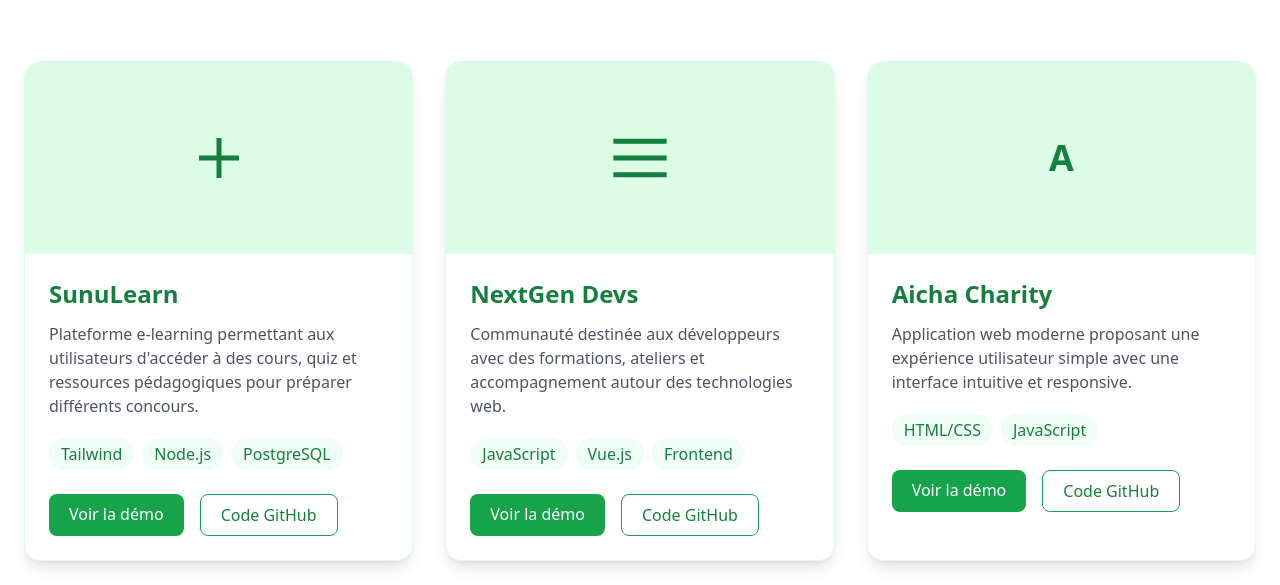
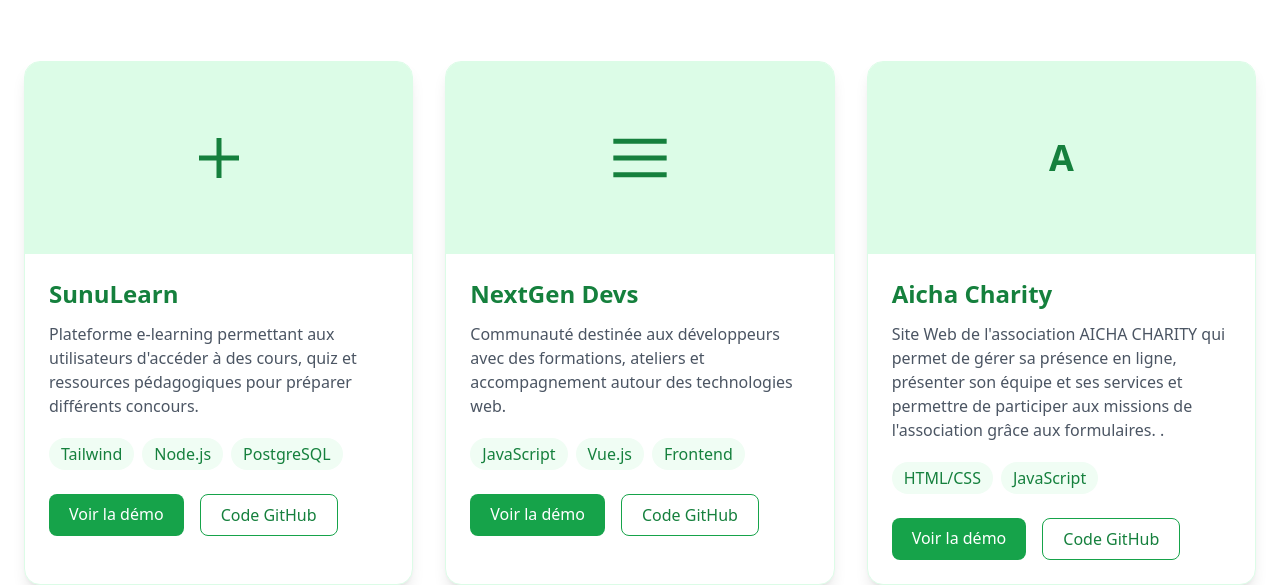
Before and after one commit to muhammad18-diop/profolio2, a plain HTML site: page projects.html in a window 1280 px wide. Shown: the part 255-840 px from the top of the page. Drawn offline with nearby package versions, Linux system fonts and the light colour scheme.

Commit message:
modif aicha charity

```diff
--- a/projects.html
+++ b/projects.html
@@ -311,7 +311,7 @@ Aicha Charity
 
 <p class="mt-3 text-gray-600">
 
-Application web moderne proposant une expérience utilisateur simple avec une interface intuitive et responsive.
+Site Web de l'association AICHA CHARITY qui permet de gérer sa présence en ligne, présenter son équipe et ses services et permettre de participer aux missions de l'association grâce aux formulaires.    .
 
 </p>
 
```
